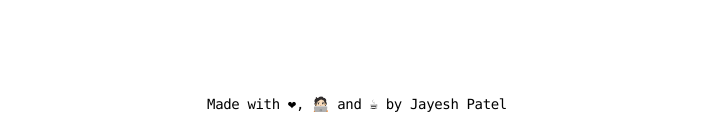
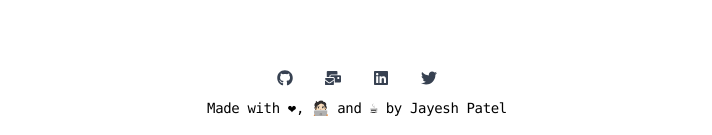
Before and after one commit to codeghoul/portfolio-and-blog, a Next.js app: page / in a window 1280 px wide. Shown: the part 902-1037 px from the top of the page, without its empty margins (283-995 px from the left). Built offline with nearby package versions, Linux system fonts and the light colour scheme; what @tailwindcss/typography would draw is missing.

Commit message:
Center markdown images and social icons in footer

```diff
--- a/components/footer.js
+++ b/components/footer.js
@@ -1,7 +1,25 @@
+import siteMetadata from '../data/siteMetadata.json'
+import SocialIcon from './social-icons'
+
 export default function Footer() {
+  console.log(siteMetadata)
   return (
-    <footer className='p-6'>
-      <p className='text-xs md:text-sm dark:text-white font-mono tracking-tight text-center'>
+    <footer className='flex flex-col items-center'>
+      <div className='flex justify-center mb-3'>
+        <span className='mr-4 ml-4'>
+          <SocialIcon size={4} kind='github' href={siteMetadata.github} />
+        </span>
+        <span className='mr-4 ml-4'>
+          <SocialIcon size={4} kind='mail' href={siteMetadata.email} />
+        </span>
+        <span className='mr-4 ml-4'>
+          <SocialIcon size={4} kind='linkedin' href={siteMetadata.linkedin} />
+        </span>
+        <span className='mr-4 ml-4'>
+          <SocialIcon size={4} kind='twitter' href={siteMetadata.twitter} />
+        </span>
+      </div>
+      <p className='text-sm md:text-md dark:text-black font-mono tracking-tight text-center dark:bg-white w-full'>
         Made with ❤, 🧑🏻‍💻 and ☕ by Jayesh Patel
       </p>
     </footer>
--- a/components/scroll-to-top.js
+++ b/components/scroll-to-top.js
@@ -1,4 +1,5 @@
 import React, { useEffect, useState } from 'react'
+import { HiChevronDoubleUp } from 'react-icons/hi'
 
 export default function ScrollToTop() {
   const [isVisible, setIsVisible] = useState(false)
@@ -27,21 +28,10 @@ export default function ScrollToTop() {
   return (
     <div className='fixed bottom-2 right-2 md:bottom-5 md:right-5 z-50'>
       {isVisible && (
-        <svg
-          xmlns='http://www.w3.org/2000/svg'
+        <HiChevronDoubleUp
           className='cursor-pointer block w-6 h-6 md:w-8 md:h-8 lg:w-10 lg:h-10 outline-none animate-bounce'
-          fill='none'
-          viewBox='0 0 24 24'
-          stroke='currentColor'
           onClick={scrollToTop}
-        >
-          <path
-            strokeLinecap='round'
-            strokeLinejoin='round'
-            strokeWidth={2}
-            d='M9 11l3-3m0 0l3 3m-3-3v8m0-13a9 9 0 110 18 9 9 0 010-18z'
-          />
-        </svg>
+        ></HiChevronDoubleUp>
       )}
     </div>
   )
--- a/components/social-icons/index.js
+++ b/components/social-icons/index.js
@@ -1,11 +1,17 @@
 import { FaGithub as Github } from 'react-icons/fa'
 import { FaExternalLinkAlt as External } from 'react-icons/fa'
+import { FaLinkedin as LinkedIn } from 'react-icons/fa'
+import { FaTwitter as Twitter } from 'react-icons/fa'
+import { FaMailBulk as Mail } from 'react-icons/fa'
 
 // Icons taken from: https://simpleicons.org/
 
 const components = {
   github: Github,
   external: External,
+  linkedin: LinkedIn,
+  twitter: Twitter,
+  mail: Mail,
 }
 
 const SocialIcon = ({ kind, href, size = 8 }) => {
--- a/pages/_document.js
+++ b/pages/_document.js
@@ -6,7 +6,7 @@ export default class MyDocument extends Document {
       <Html lang='en'>
         <Head>
           <link rel='preconnect' href='https://fonts.googleapis.com' />
-          <link rel='preconnect' href='https://fonts.gstatic.com' crossorigin />
+          <link rel='preconnect' href='https://fonts.gstatic.com' crossOrigin={true} />
           <link
             href='https://fonts.googleapis.com/css2?family=Lato&family=Montserrat&family=Open+Sans&family=Roboto&family=Source+Sans+Pro&display=swap'
             rel='stylesheet'
--- a/pages/blogs/[slug].js
+++ b/pages/blogs/[slug].js
@@ -10,6 +10,11 @@ import siteMetadata from '../../data/siteMetadata'
 import markdownToHtml from '../../lib/markdownToHtml'
 import SectionSeparator from '../../components/section-separator'
 import Link from 'next/link'
+import {
+  HiChevronDoubleLeft,
+  HiChevronDoubleRight,
+  HiOutlineChevronDoubleLeft,
+} from 'react-icons/hi'
 
 export default function Post({ preview, post, next, prev }) {
   const router = useRouter()
@@ -39,12 +44,22 @@ export default function Post({ preview, post, next, prev }) {
             <div className='flex py-4'>
               {prev && (
                 <div className='text-blue-500 hover:text-blue-600 dark:hover:text-blue-400 object-left'>
-                  <Link href={`/blogs/${prev.slug}`}>👈🏼 Previous</Link>
+                  <Link href={`/blogs/${prev.slug}`}>
+                    <span className='cursor-pointer flex flex-row items-center justify-between'>
+                      <HiOutlineChevronDoubleLeft />
+                      <p>Previous</p>
+                    </span>
+                  </Link>
                 </div>
               )}
               {next && (
                 <div className='text-blue-500 hover:text-blue-600 dark:hover:text-blue-400 ml-auto'>
-                  <Link href={`/blogs/${next.slug}`}>Next 👉🏼</Link>
+                  <Link href={`/blogs/${next.slug}`}>
+                    <span className='cursor-pointer flex flex-row items-center justify-between'>
+                      <p>Next</p>
+                      <HiChevronDoubleRight />
+                    </span>
+                  </Link>
                 </div>
               )}
             </div>
--- a/pages/index.js
+++ b/pages/index.js
@@ -11,7 +11,7 @@ export default function HomePage() {
         url={siteMetadata.siteUrl}
       />
       <section className='text-gray-600 dark:text-gray-300'>
-        <div className='mx-auto w-5/6 flex py-18 items-center justify-center flex-col'>
+        <div className='mx-auto w-5/6 flex items-center justify-center flex-col'>
           <div className='text-center w-full mt-20 md:mt-32 lg:mt-48'>
             <h1 className='text-5xl md:text-6xl font-extrabold leading-tighter tracking-tighter mb-4'>
               <div className='animate-wave inline-block'>👋🏼</div>&nbsp; Welcome
--- a/tailwind.config.js
+++ b/tailwind.config.js
@@ -11,6 +11,15 @@ module.exports = {
   darkMode: 'class',
   theme: {
     extend: {
+      typography: {
+        DEFAULT: {
+          css: {
+            img: {
+              margin: 'auto',
+            },
+          },
+        },
+      },
       keyframes: {
         wave: {
           '0%': { transform: 'rotate(0.0deg)' },
@@ -25,8 +34,8 @@ module.exports = {
       },
       animation: {
         wave: 'wave 1.5s infinite',
-      }
-    }
+      },
+    },
   },
   variants: {
     typography: ['dark'],
```
